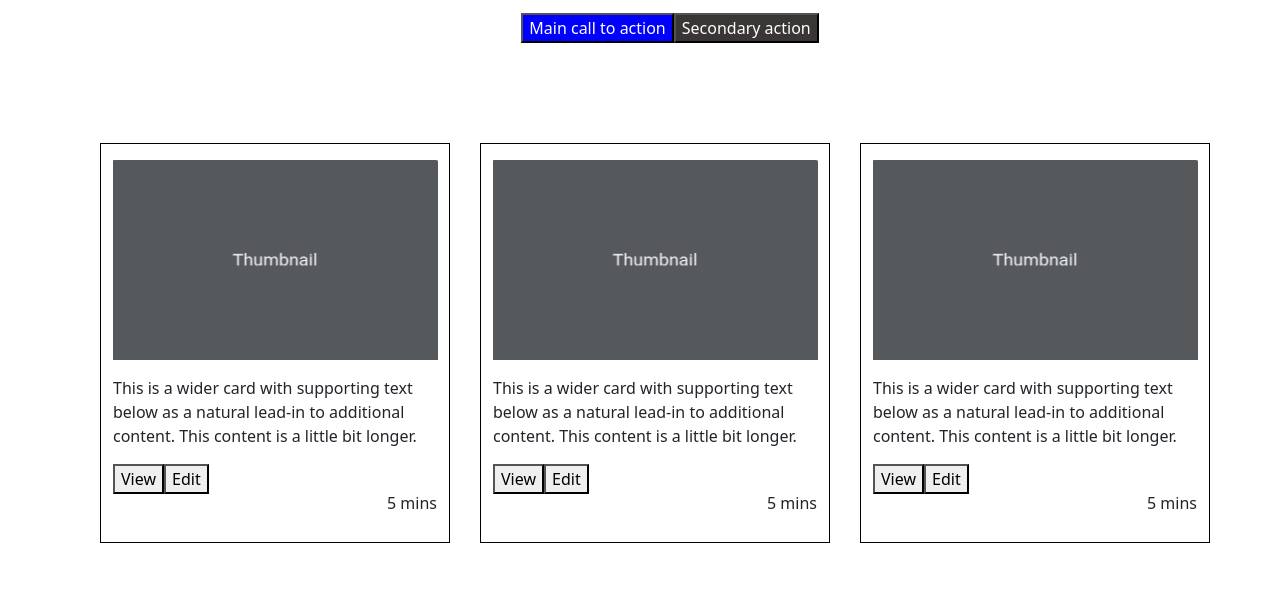
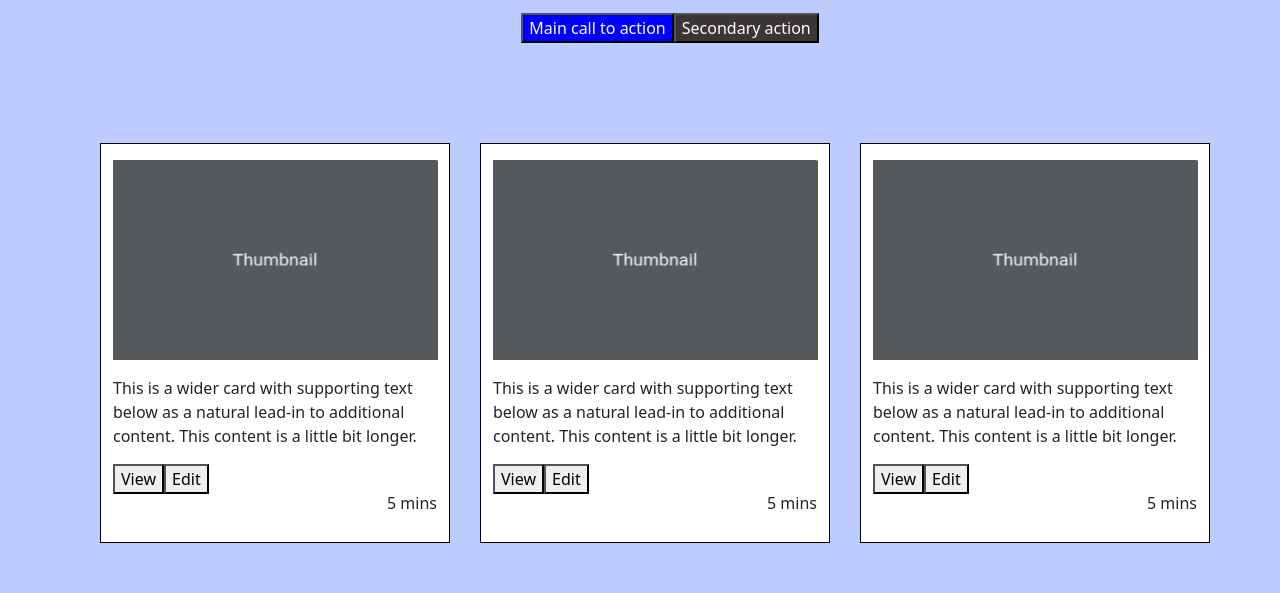
Before and after one commit to Sakthi21a34/web2, a plain HTML site: page index.html in a window 1280 px wide. Shown: the part 207-800 px from the top of the page. Drawn offline with Linux system fonts and the light colour scheme.

Commit message:
index.html

```diff
--- a/index.html
+++ b/index.html
@@ -5,6 +5,9 @@
     </head>
     <body>
         <style>
+            body{
+                background-color: rgb(188, 204, 255);
+            }
             .head{
                 text-align: center;
             }
@@ -12,6 +15,7 @@
                 width: 350px;
                 height:400px;
                 box-sizing: border-box;
+                background-color:white;
                 border: 1px solid black;
                 justify-content: space-around;
                 margin-left: auto;
```
